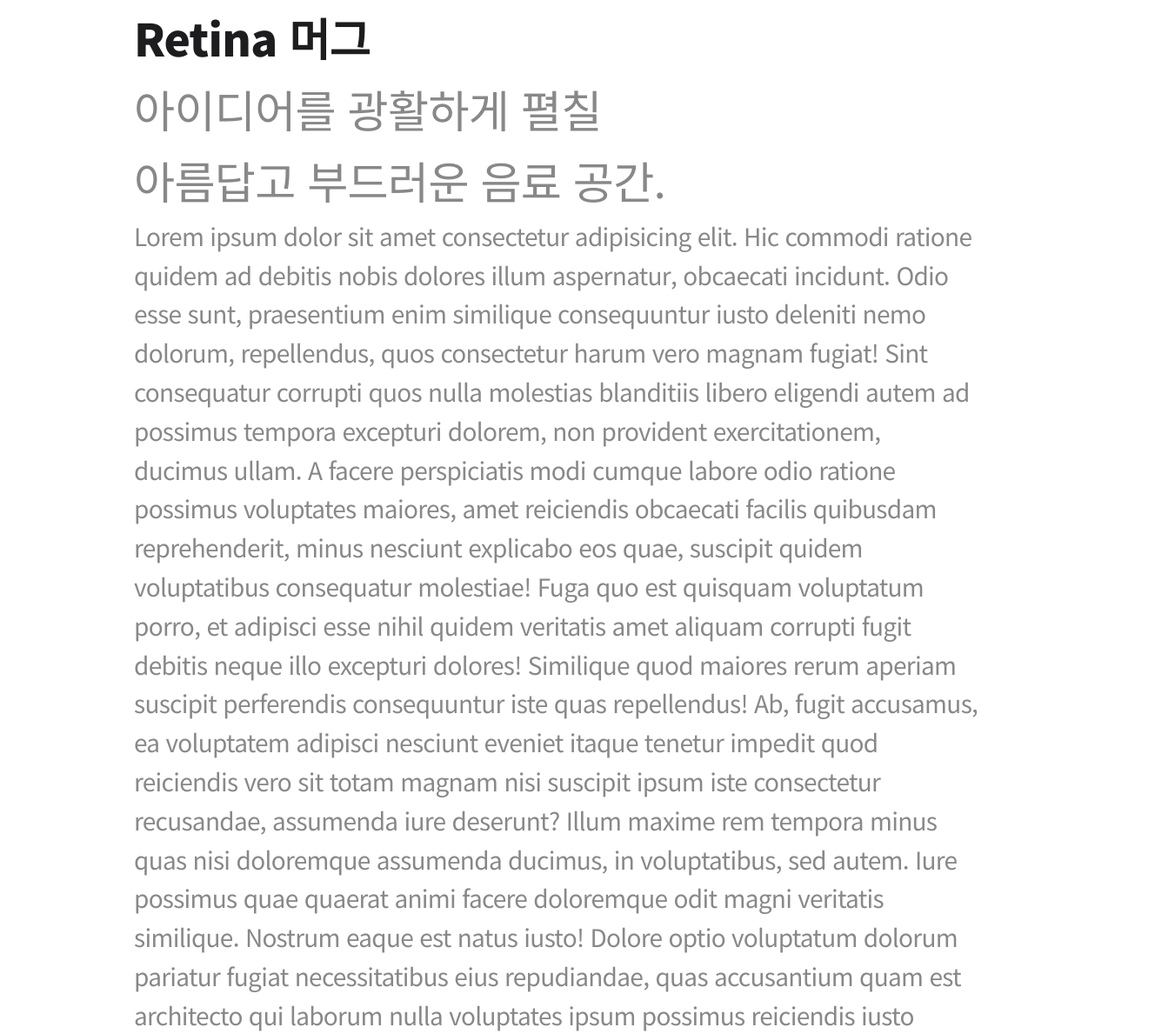
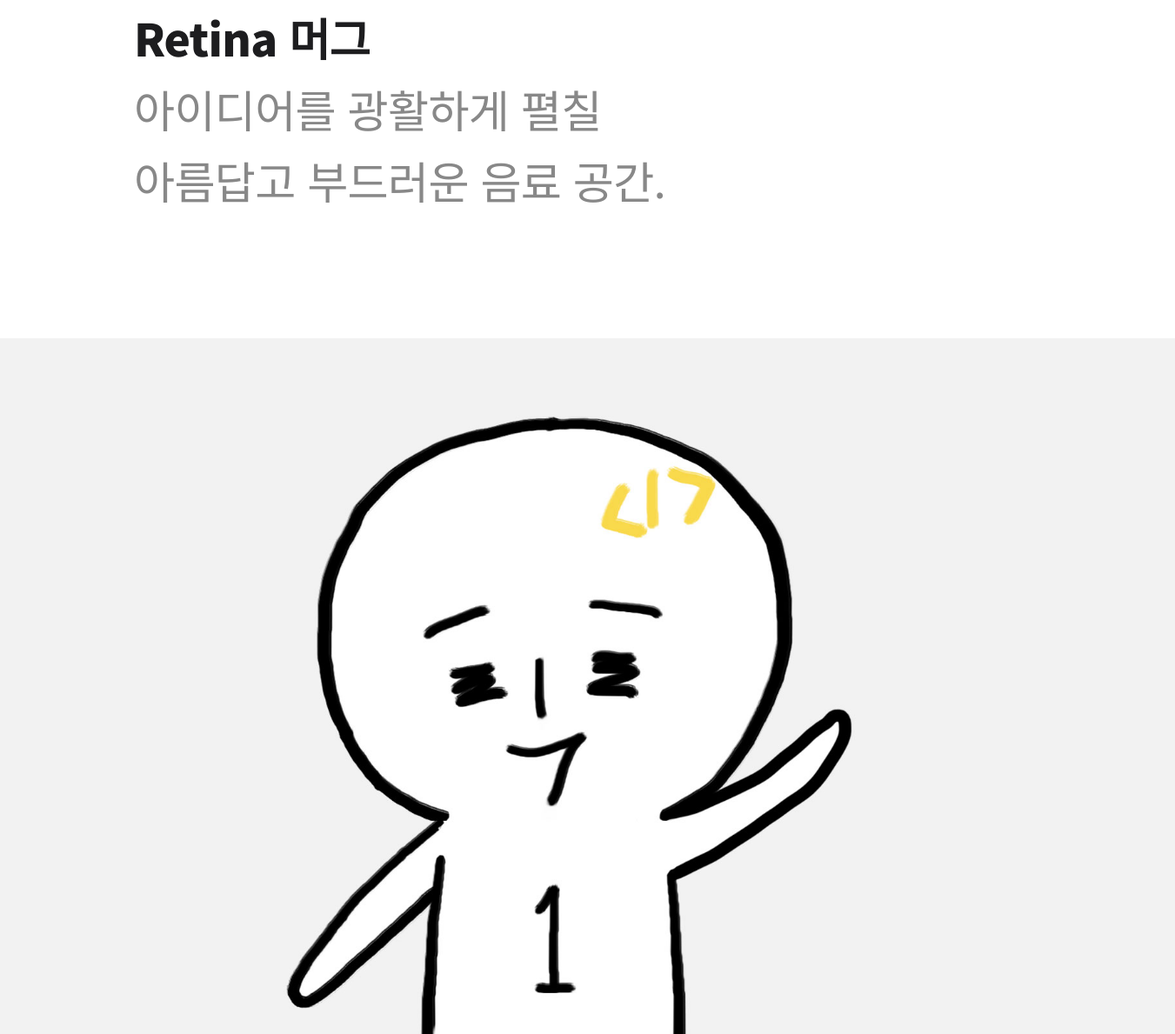
Before and after one commit to dudtjr913/apple-clone, a plain HTML site: page index.html in a window 1280 px wide. Shown: the part 9872-11061 px from the top of the page at 87% size, 1351 px wide, since content can reach past the window. Drawn offline with Linux system fonts and the light colour scheme.

Commit message:
feat: 마지막 화면의 이미지 출력
<description>

```diff
--- a/css/main.css
+++ b/css/main.css
@@ -168,6 +168,12 @@ body#scroll-scene-3 #scroll-section-3 .sticky-elem {
   color: rgb(29, 29, 31);
 }
 
+.canvas-image-container {
+  display: flex;
+  justify-content: center;
+  align-items: center;
+}
+
 #scroll-section-3 .canvas-caption {
   color: #888;
   margin: 0 auto;
--- a/index.html
+++ b/index.html
@@ -93,6 +93,9 @@
             아이디어를 광활하게 펼칠<br />
             아름답고 부드러운 음료 공간.
           </p>
+          <div class="canvas-image-container">
+            <canvas id="canvas-image" width="1920" height="1080"></canvas>
+          </div>
           <p class="canvas-caption">
             Lorem ipsum dolor sit amet consectetur adipisicing elit. Hic commodi ratione quidem ad
             debitis nobis dolores illum aspernatur, obcaecati incidunt. Odio esse sunt, praesentium
--- a/js/main.js
+++ b/js/main.js
@@ -101,6 +101,12 @@
       scrollHeight: 0,
       objs: {
         container: document.querySelector('#scroll-section-3'),
+        canvas: document.querySelector('#canvas-image'),
+        context: document.querySelector('#canvas-image').getContext('2d'),
+      },
+      values: {
+        images: ['./images/blend-image-1.jpg', './images/blend-image-2.jpg'],
+        imagesSrc: [],
       },
     },
   ];
@@ -121,14 +127,20 @@
   const loadImages = () => {
     for (let i = 0; i < sceneInfo[0].values.totalImageCount; i++) {
       const $imgElem = new Image();
-      $imgElem.src = `video/001/IMG_${6726 + i}.JPG`;
+      $imgElem.src = `./video/001/IMG_${6726 + i}.JPG`;
       sceneInfo[0].values.imagesSrc.push($imgElem);
     }
 
     for (let i = 0; i < sceneInfo[2].values.totalImageCount; i++) {
       const $imgElem = new Image();
-      $imgElem.src = `video/002/IMG_${7027 + i}.JPG`;
+      $imgElem.src = `./video/002/IMG_${7027 + i}.JPG`;
       sceneInfo[2].values.imagesSrc.push($imgElem);
+    }
+
+    for (let i = 0; i < sceneInfo[3].values.images.length; i++) {
+      const $imgElem = new Image();
+      $imgElem.src = sceneInfo[3].values.images[i];
+      sceneInfo[3].values.imagesSrc.push($imgElem);
     }
   };
 
@@ -152,9 +164,19 @@
     }
     document.body.id = `scroll-scene-${currentScene}`;
 
+    const widthRatio = window.innerWidth / 1920;
     const heightRatio = window.innerHeight / 1080;
     sceneInfo[0].objs.canvas.style.transform = `translate3d(-50%, -50%, 0) scale(${heightRatio})`;
     sceneInfo[2].objs.canvas.style.transform = `translate3d(-50%, -50%, 0) scale(${heightRatio})`;
+
+    let canvasRatio;
+    if (widthRatio >= heightRatio) {
+      canvasRatio = widthRatio;
+    } else {
+      canvasRatio = heightRatio;
+    }
+    sceneInfo[3].objs.context.drawImage(sceneInfo[3].values.imagesSrc[0], 0, 0);
+    sceneInfo[3].objs.canvas.style.transform = `scale(${canvasRatio})`;
   };
 
   const setScrollLoop = () => {
```
Also changed, not shown: images/blend-image-1.jpg (added), images/blend-image-2.jpg (added).
